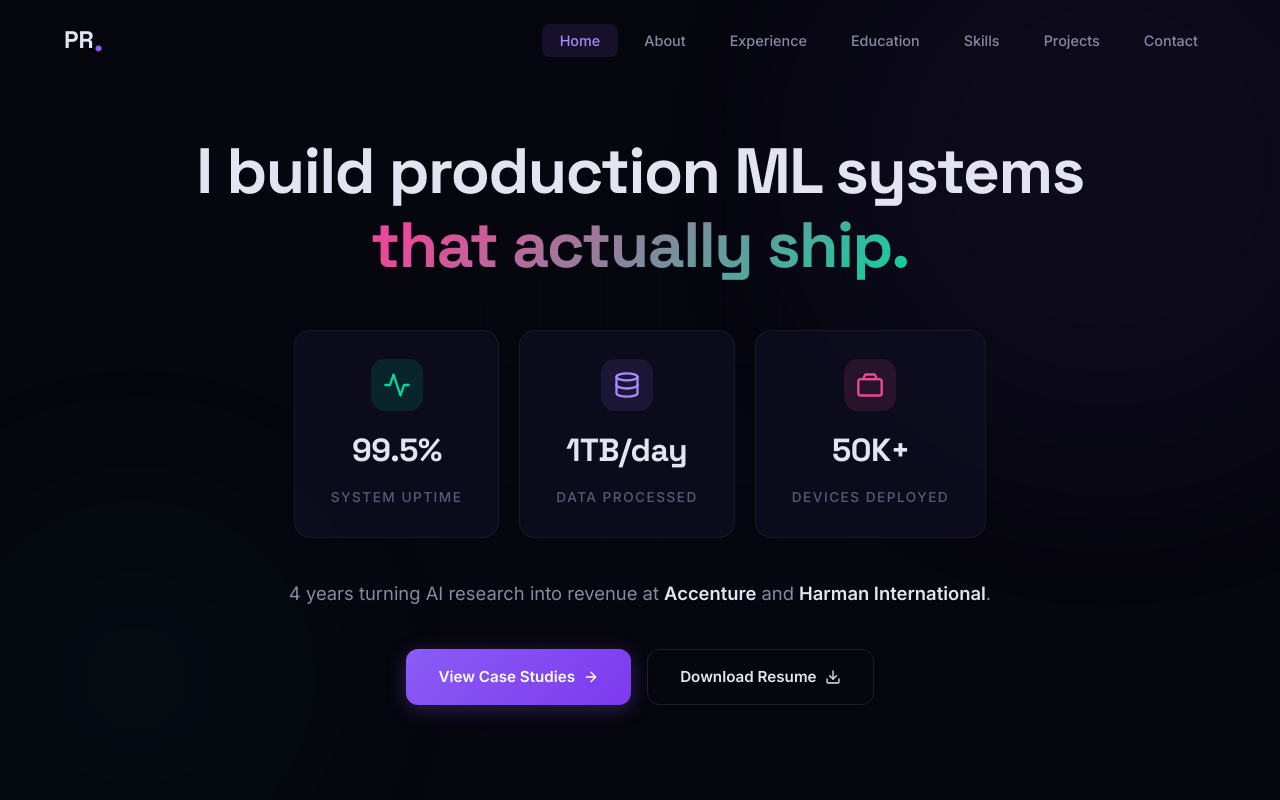
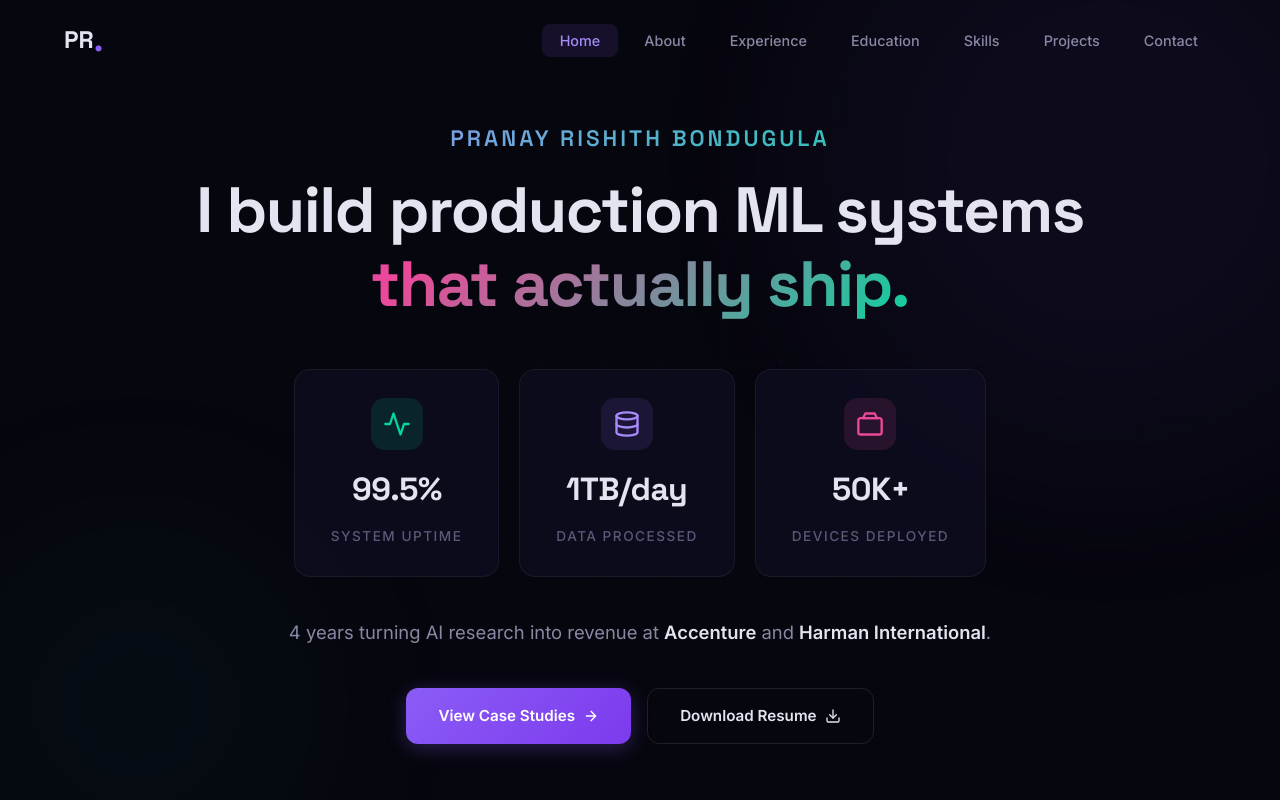
Before and after one commit to pranayrishith16/Personal-Portfolio, a React (Vite) app: page / in a window 1280 px wide. Shown: the top 800 px of the page. Built offline with nearby package versions, Linux system fonts and the light colour scheme.

Commit message:
fix: add name to hero section

```diff
--- a/src/components/Hero.css
+++ b/src/components/Hero.css
@@ -48,6 +48,20 @@
   position: relative;
   z-index: 1;
   text-align: center;
+}
+
+.hero-name {
+  font-family: var(--font-heading);
+  font-size: clamp(1.1rem, 2.5vw, 1.4rem);
+  font-weight: 600;
+  letter-spacing: 3px;
+  text-transform: uppercase;
+  background: linear-gradient(135deg, #a78bfa, #06d6a0);
+  -webkit-background-clip: text;
+  -webkit-text-fill-color: transparent;
+  background-clip: text;
+  margin-bottom: 16px;
+  animation: fadeInUp 0.8s ease both;
 }
 
 .hero-headline {
--- a/src/components/Hero.jsx
+++ b/src/components/Hero.jsx
@@ -14,6 +14,7 @@ function Hero() {
       </div>
 
       <div className="hero-content container">
+        <p className="hero-name">Pranay Rishith Bondugula</p>
         <h1 className="hero-headline">
           I build production ML systems<br />
           <span className="gradient-text">that actually ship.</span>
```
